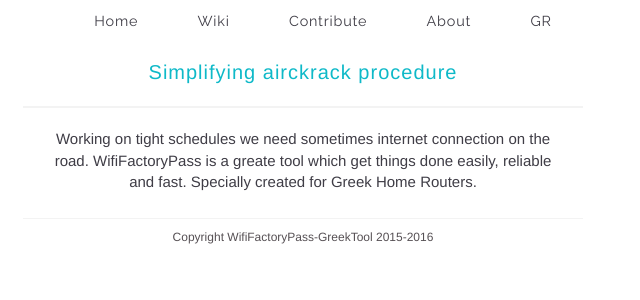
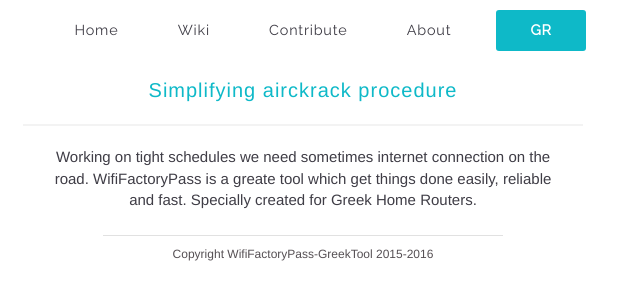
Before and after one commit to GeorgeGkas-zz/WifiFactoryPass-GreekTool, a plain HTML site: page index.html in a window 1280 px wide. Shown: the whole page, without its empty margins (337-977 px from the left). Drawn offline with nearby package versions, Linux system fonts and the light colour scheme.

Commit message:
Update main.css

```diff
--- a/website/css/main.css
+++ b/website/css/main.css
@@ -90,11 +90,33 @@ nav ul li {
 }
 
 .copyright {
-	border-top: 1px solid #F3F3F3;
+	border-top: 1px solid #E1E1E1;
 	font-size: 12px;
 	color: #565054;
-	max-width: 560px;
+	max-width: 400px;
 	padding:  10px 20px;
 	margin: 5px auto 0px;
 	text-align: center;
 }
+
+nav ul {
+	list-style-type: none;
+}
+
+.button {
+	background: #0EB9C8 none repeat scroll 0% 0% ;
+	color: #FFF !important;
+	border-radius: 3px;
+	padding: 10px 20px !important;
+	font-weight: bold;
+	letter-spacing: 0.05em;
+	display: inline-block;
+	border-width: medium medium 2px;
+	/*border-style: none none solid;
+	border-color: -moz-use-text-color -moz-use-text-color #0CA3B0;*/
+	-moz-border-top-colors: none;
+	-moz-border-right-colors: none;
+	-moz-border-bottom-colors: none;
+	-moz-border-left-colors: none;
+	border-image: none;
+}
```
